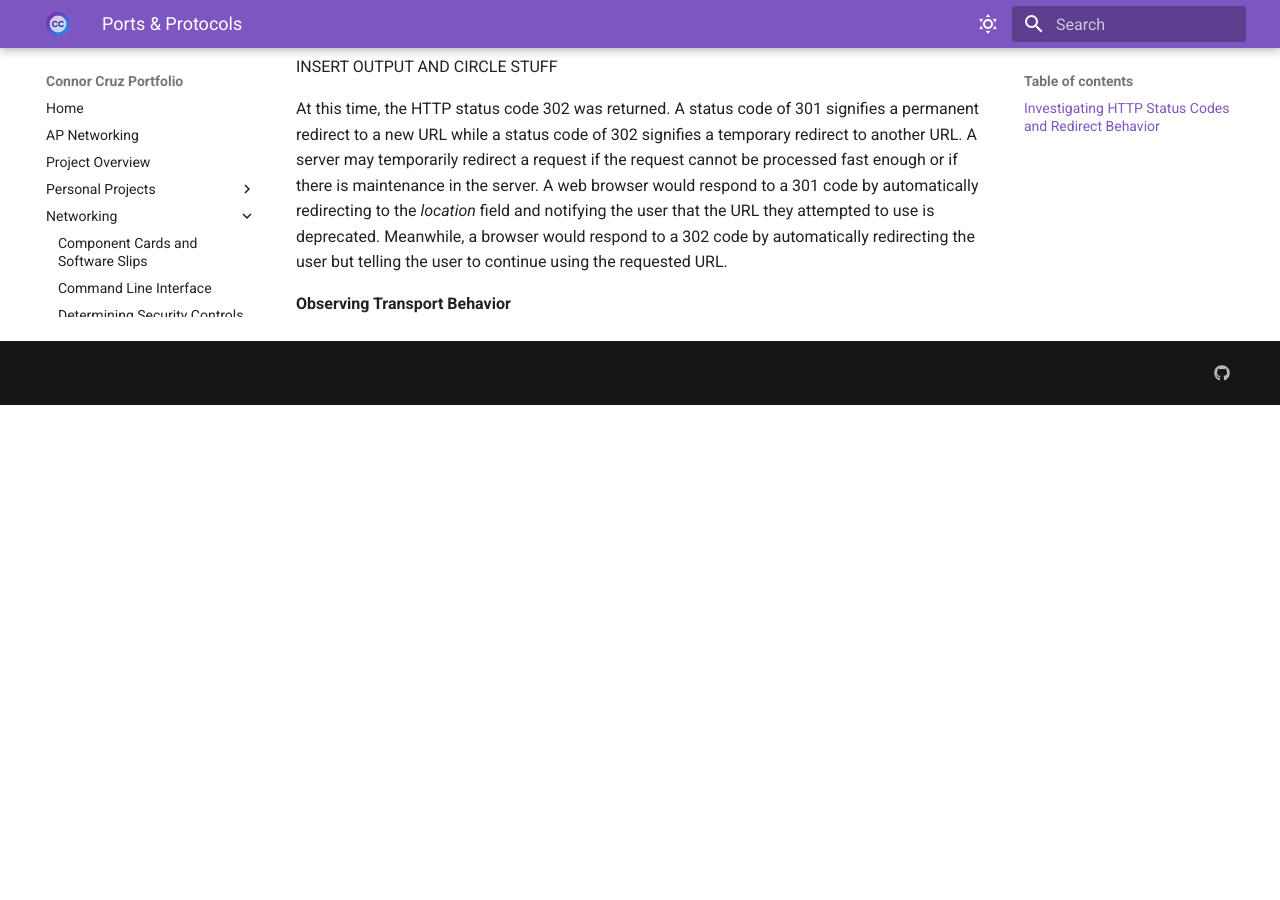
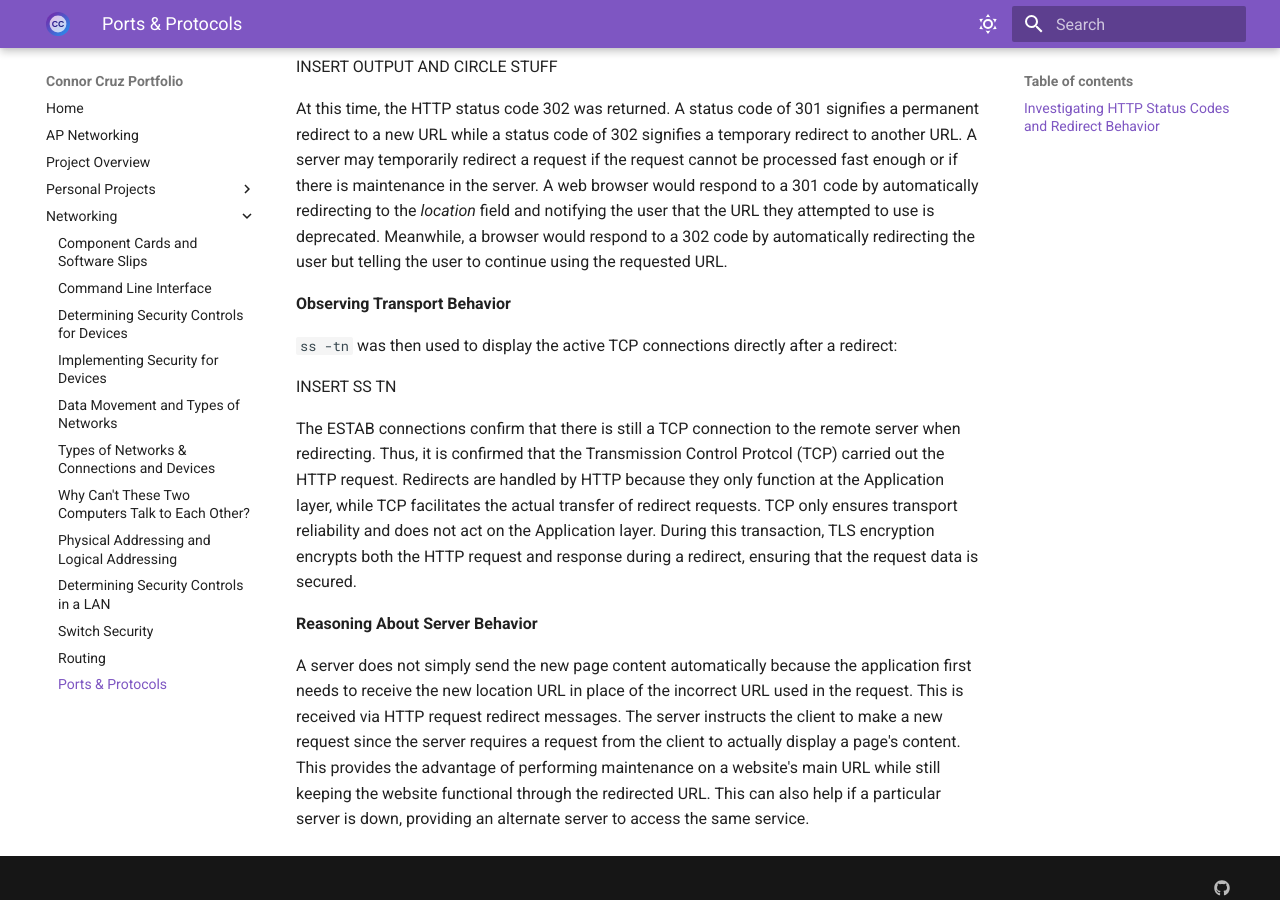
Before and after one commit to connorfcruz/cruz-connor-portfolio, an MkDocs documentation site: the page built from docs/networking/assignment12.md, in a window 1280 px wide and 900 px high, scrolled down 600 px. Built offline with MkDocs 1.6.1 and Material for MkDocs 9.7.7, drawn with Linux system fonts in a browser that asks for light colours; before the commit the page ends 1005 px from its top, so only the background shows below that.

Commit message:
Assignment 12 changes

```diff
--- a/docs/networking/assignment12.md
+++ b/docs/networking/assignment12.md
@@ -19,3 +19,13 @@
 At this time, the HTTP status code 302 was returned. A status code of 301 signifies a permanent redirect to a new URL while a status code of 302 signifies a temporary redirect to another URL. A server may temporarily redirect a request if the request cannot be processed fast enough or if there is maintenance in the server. A web browser would respond to a 301 code by automatically redirecting to the *location* field and notifying the user that the URL they attempted to use is deprecated. Meanwhile, a browser would respond to a 302 code by automatically redirecting the user but telling the user to continue using the requested URL.
 
 **Observing Transport Behavior**
+
+`ss -tn` was then used to display the active TCP connections directly after a redirect:
+
+INSERT SS TN
+
+The ESTAB connections confirm that there is still a TCP connection to the remote server when redirecting. Thus, it is confirmed that the Transmission Control Protcol (TCP) carried out the HTTP request. Redirects are handled by HTTP because they only function at the Application layer, while TCP facilitates the actual transfer of redirect requests. TCP only ensures transport reliability and does not act on the Application layer. During this transaction, TLS encryption encrypts both the HTTP request and response during a redirect, ensuring that the request data is secured.
+
+**Reasoning About Server Behavior**
+
+A server does not simply send the new page content automatically because the application first needs to receive the new location URL in place of the incorrect URL used in the request. This is received via HTTP request redirect messages. The server instructs the client to make a new request since the server requires a request from the client to actually display a page's content. This provides the advantage of performing maintenance on a website's main URL while still keeping the website functional through the redirected URL. This can also help if a particular server is down, providing an alternate server to access the same service.
```
